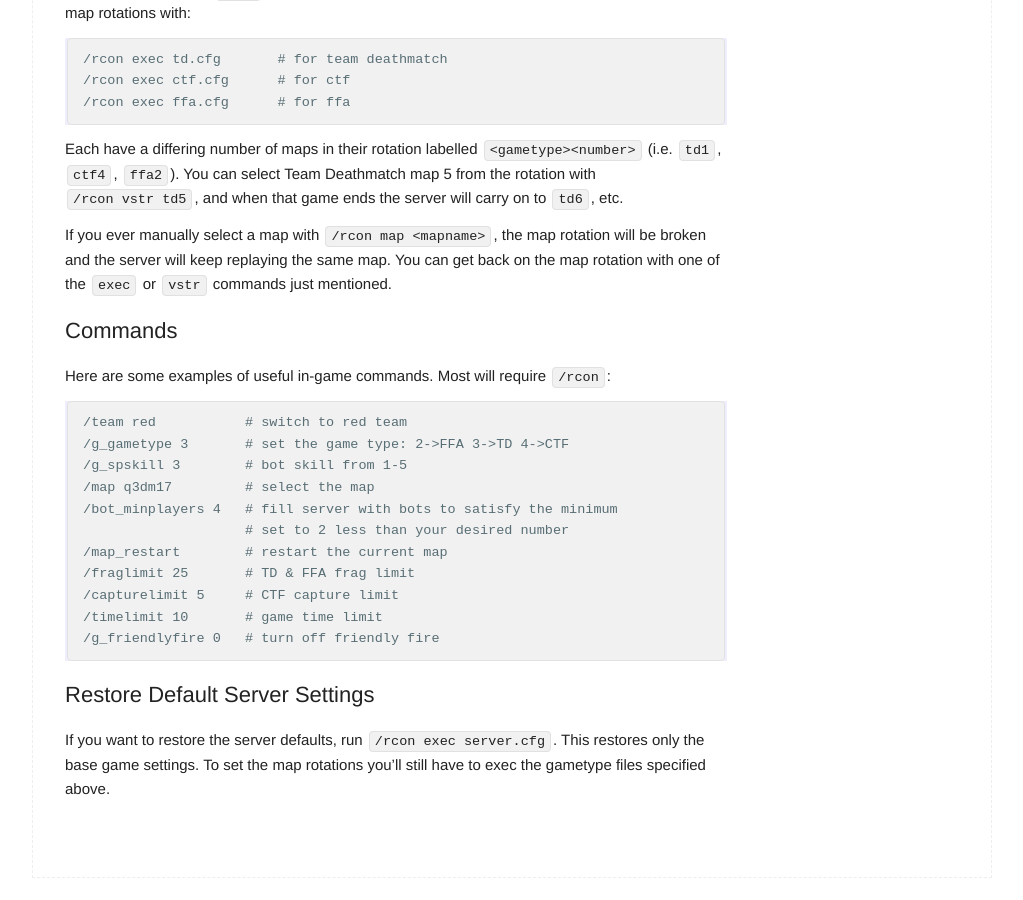
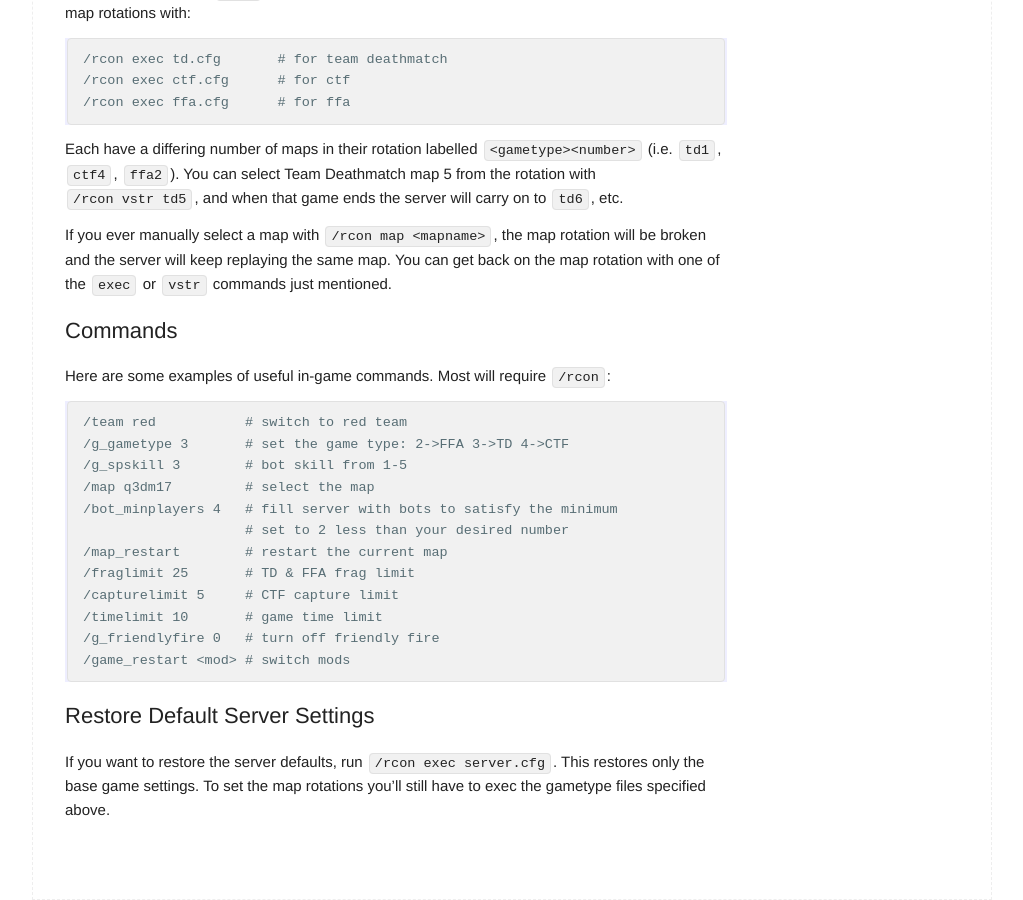
Before and after one commit to j-krl/blog, a Jekyll site: the page built from quake3.md, in a window 1280 px wide and 900 px high, scrolled down 1524 px. Shown: the whole window, without its empty margins (128-1151 px from the left). Built offline with Jekyll 4.4.1, drawn with Linux system fonts in a browser that asks for light colours; before the commit the page ends 2402 px from its top, so only the background shows below that.

Commit message:
another command

````diff
--- a/quake3.md
+++ b/quake3.md
@@ -89,6 +89,7 @@ Here are some examples of useful in-game commands. Most will require `/rcon`:
 /capturelimit 5     # CTF capture limit
 /timelimit 10       # game time limit
 /g_friendlyfire 0   # turn off friendly fire
+/game_restart <mod> # switch mods
 ```
 
 ## Restore Default Server Settings
````
